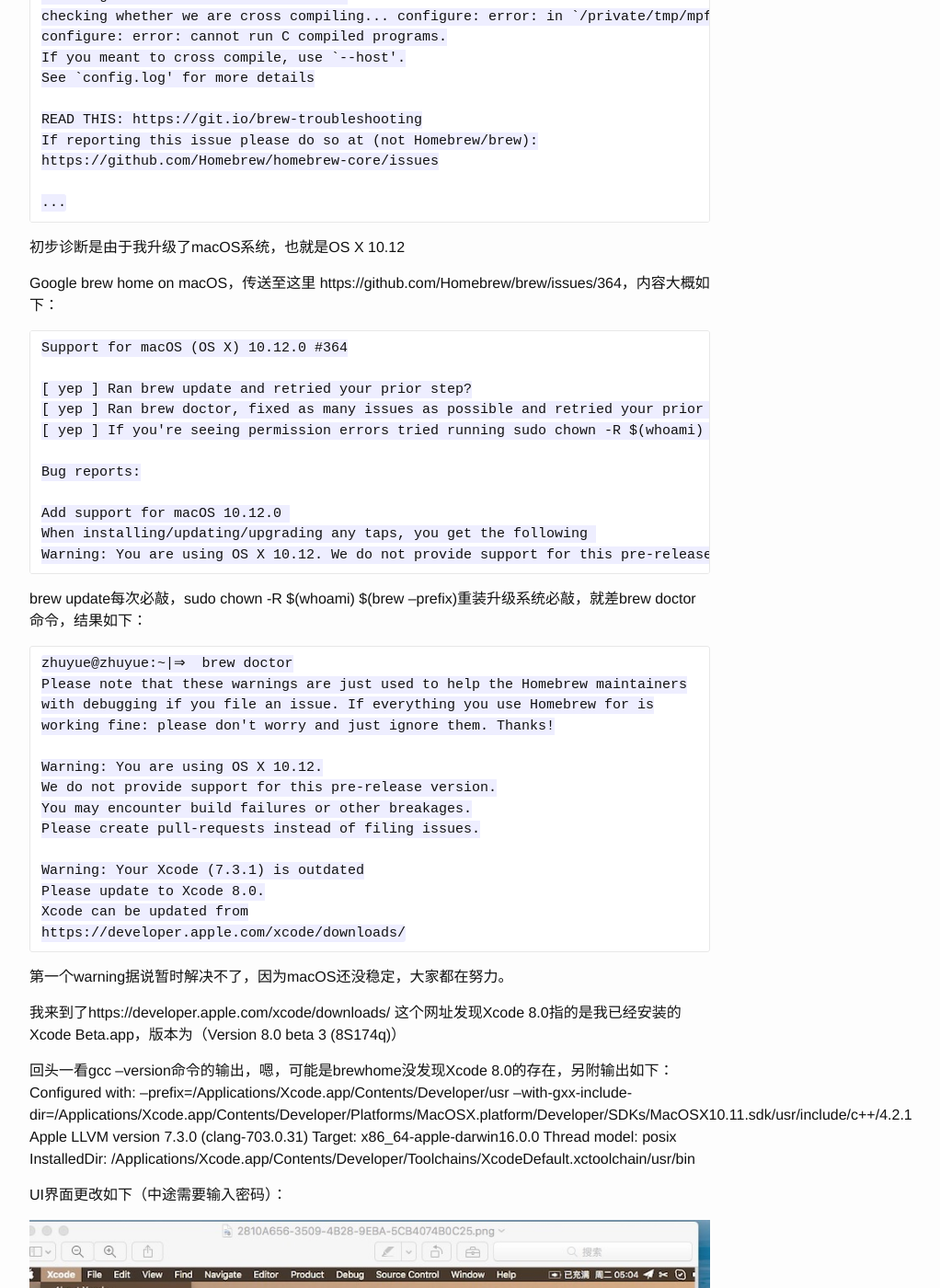
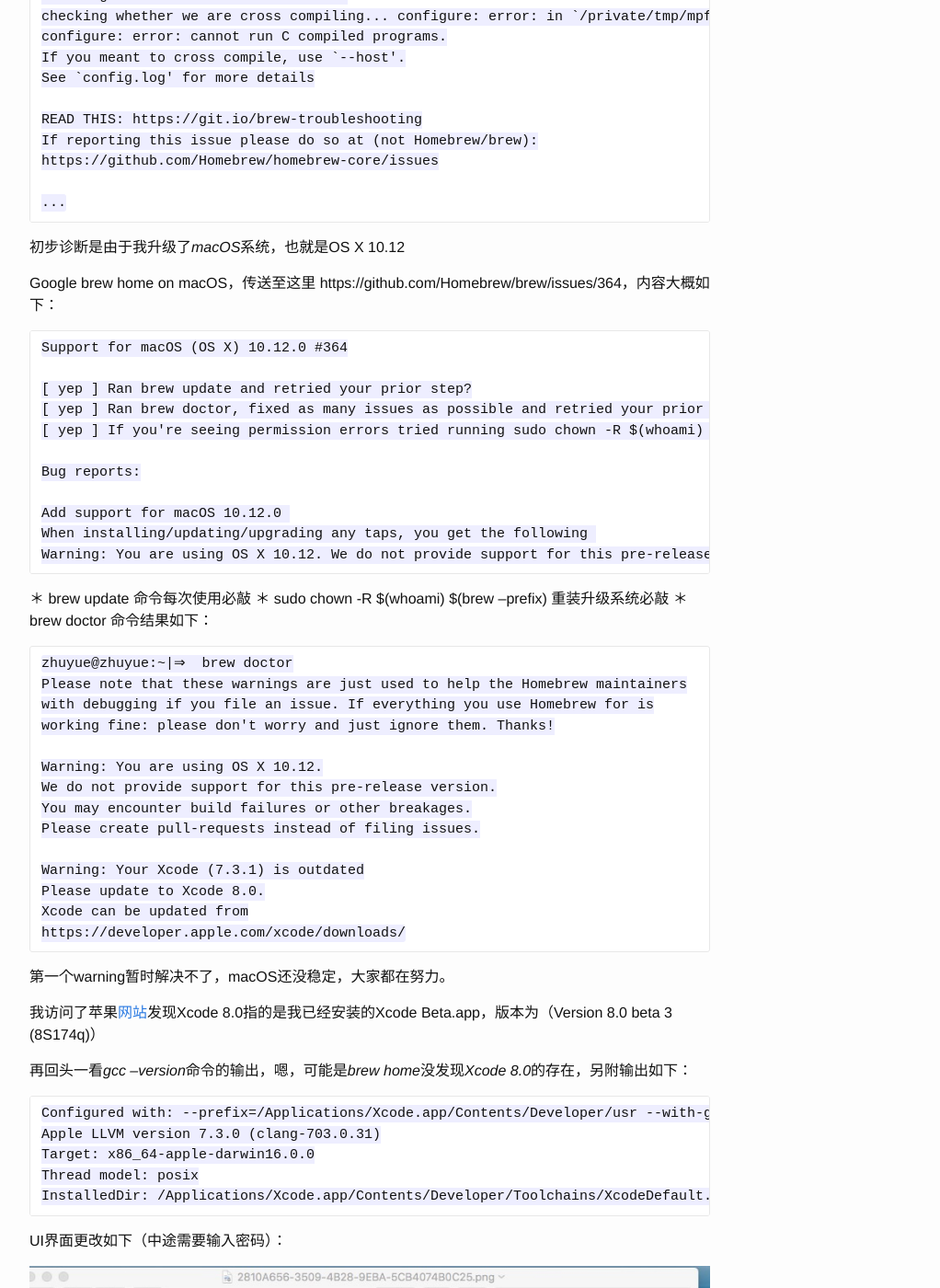
Before and after one commit to zhuyuesut/blog, a Jekyll site: the page built from _posts/2016-07-26-brewhome-on-macOS.md, in a window 1280 px wide and 1400 px high, scrolled down 1169 px. Shown: the whole window at 92% size, without its empty margins (238-1260 px from the left). Built offline with Jekyll 4.4.1, drawn with Linux system fonts in a browser that asks for light colours; comment, search, counter and statistics services are not loaded; some of the changed text lies outside the part shown.

Commit message:
update post

````diff
--- a/_posts/2016-07-26-brewhome-on-macOS.md
+++ b/_posts/2016-07-26-brewhome-on-macOS.md
@@ -6,7 +6,7 @@
 
 ---
 
-今天正准备看《Ｃ++ Ｐrimer》中文第五版，由于系统里面的gcc实际上clang，想到了在自己电脑上安装gcc
+今天正准备看《Ｃ++ Ｐrimer》中文第五版，由于系统里面的*gcc*实际上*clang*，想到了在自己电脑上安装*gcc*
 
 ```
 zhuyue@zhuyue:~|⇒  gcc --version
@@ -63,9 +63,10 @@
 ...
 ```
 
-初步诊断是由于我升级了macOS系统，也就是OS X 10.12
+初步诊断是由于我升级了*macOS*系统，也就是OS X 10.12
 
 Google brew home on macOS，传送至这里 https://github.com/Homebrew/brew/issues/364，内容大概如下：
+
 ```
 Support for macOS (OS X) 10.12.0 #364
 
@@ -80,7 +81,9 @@
 Warning: You are using OS X 10.12. We do not provide support for this pre-release version. You may encounter build failures or other breakages.
 ```
 
-brew update每次必敲，sudo chown -R $(whoami) $(brew --prefix)重装升级系统必敲，就差brew doctor命令，结果如下：
+＊ brew update 命令每次使用必敲
+＊ sudo chown -R $(whoami) $(brew --prefix) 重装升级系统必敲
+＊ brew doctor 命令结果如下：
 
 ```
 zhuyue@zhuyue:~|⇒  brew doctor
@@ -99,22 +102,25 @@
 https://developer.apple.com/xcode/downloads/
 ```
 
-第一个warning据说暂时解决不了，因为macOS还没稳定，大家都在努力。
+第一个warning暂时解决不了，macOS还没稳定，大家都在努力。
 
-我来到了https://developer.apple.com/xcode/downloads/ 这个网址发现Xcode 8.0指的是我已经安装的Xcode Beta.app，版本为（Version 8.0 beta 3 (8S174q)）
+我访问了苹果[网站](https://developer.apple.com/xcode/downloads/ )发现Xcode 8.0指的是我已经安装的Xcode Beta.app，版本为（Version 8.0 beta 3 (8S174q)）
 
-回头一看gcc --version命令的输出，嗯，可能是brewhome没发现Xcode 8.0的存在，另附输出如下：
+再回头一看*gcc --version*命令的输出，嗯，可能是*brew home*没发现*Xcode 8.0*的存在，另附输出如下：
+
+```
 Configured with: --prefix=/Applications/Xcode.app/Contents/Developer/usr --with-gxx-include-dir=/Applications/Xcode.app/Contents/Developer/Platforms/MacOSX.platform/Developer/SDKs/MacOSX10.11.sdk/usr/include/c++/4.2.1
 Apple LLVM version 7.3.0 (clang-703.0.31)
 Target: x86_64-apple-darwin16.0.0
 Thread model: posix
 InstalledDir: /Applications/Xcode.app/Contents/Developer/Toolchains/XcodeDefault.xctoolchain/usr/bin
+```
 
 UI界面更改如下（中途需要输入密码）：
 
 ![use ui set xcode 7.3 to 8.0](/assets/img/use-ui-set-xcode-to-8.0.png)
 
-(据说用xcode-select命令也能改，但我没有尝试)
+(据说用*xcode-select*命令也能改，但我没有尝试)
 
 之后测试如下：
 
````
Also changed, not shown: other parts of _posts/2016-07-26-brewhome-on-macOS.md (+1 -1 lines), assets/img/old-mou-can-not-use-on-macOS.png.
